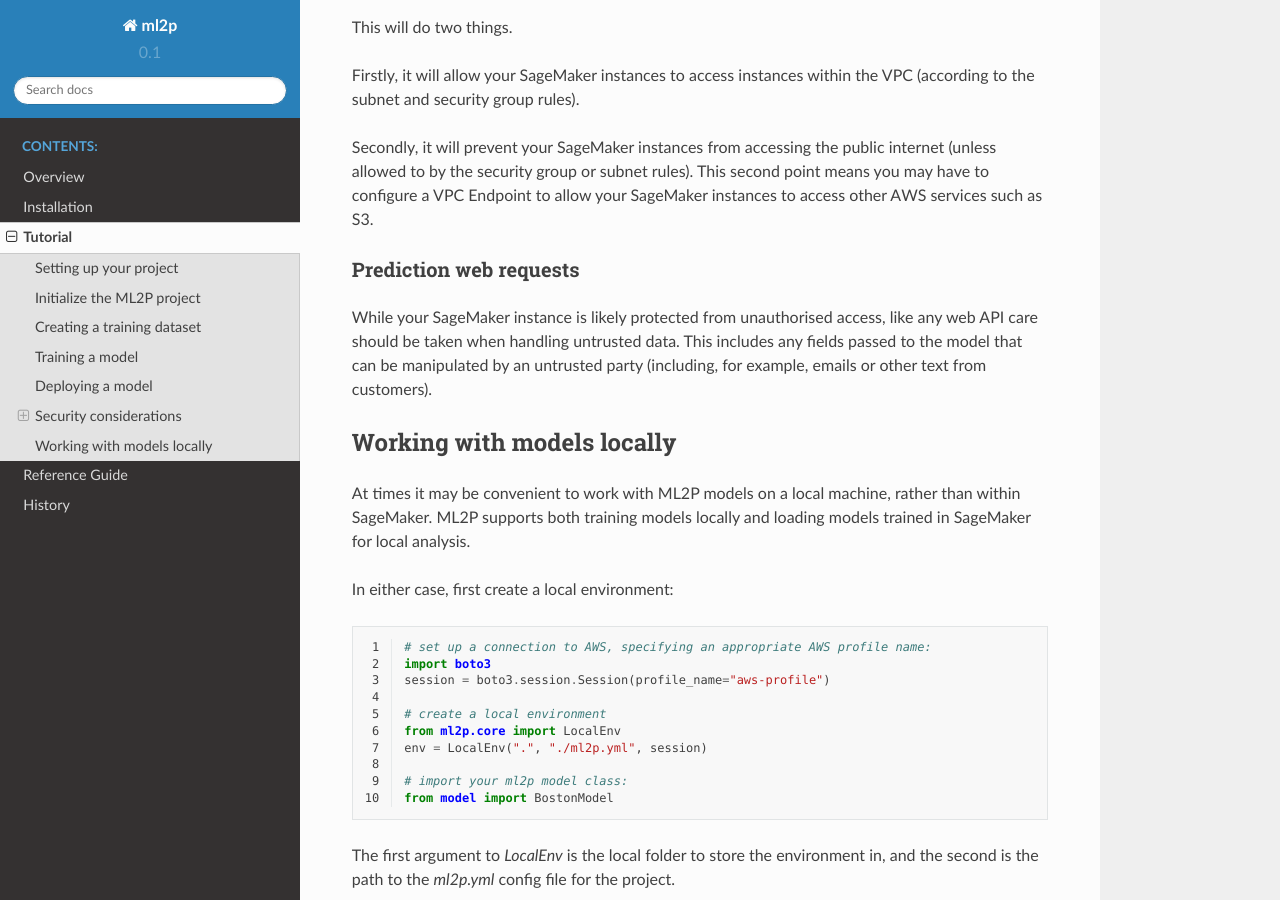
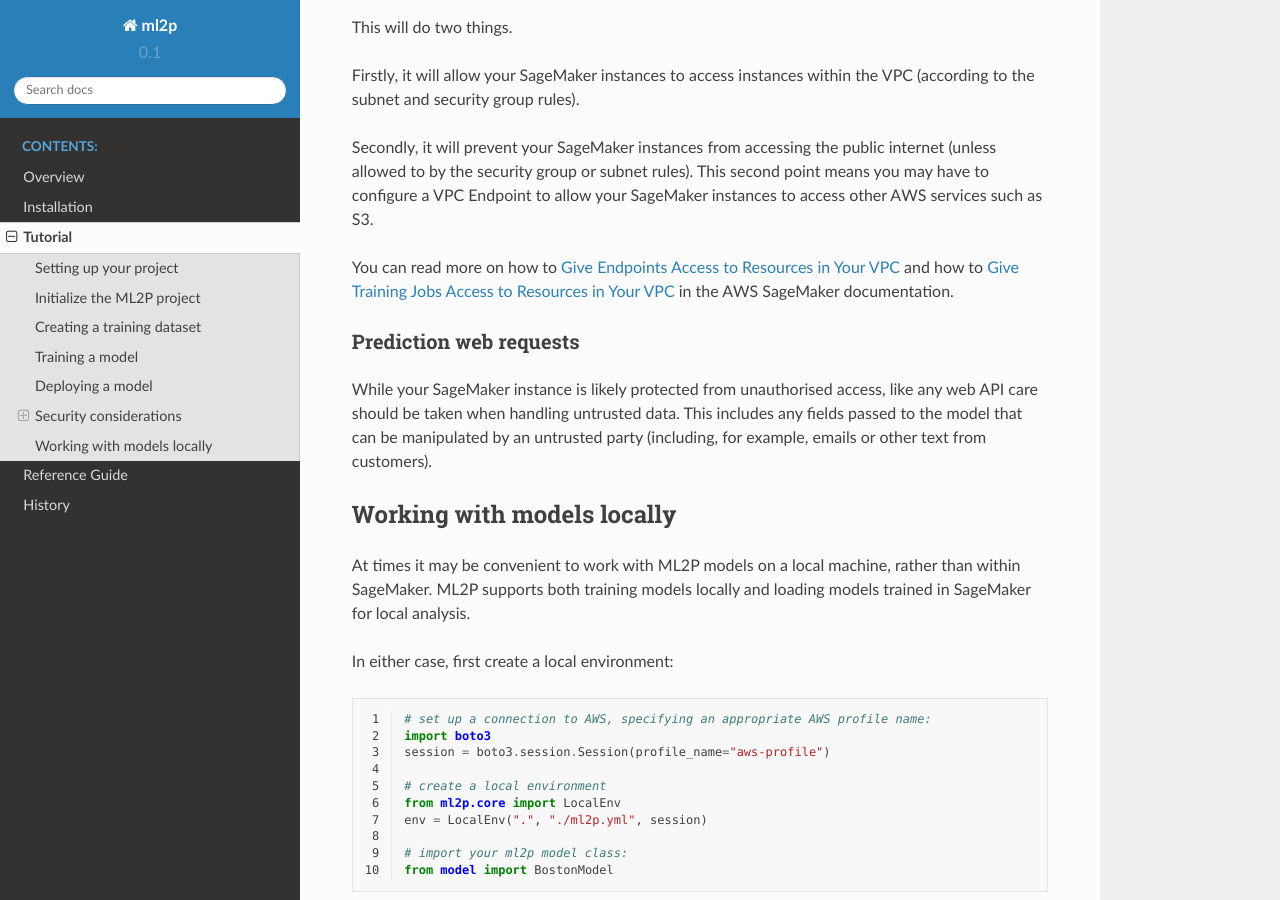
Before and after one commit to prodigyfinance/ml2p, a Sphinx documentation site: the page built from docs/tutorial/index.rst, in a window 1280 px wide and 900 px high, scrolled down 8389 px. Built offline with Sphinx 7.4.7 and the Read the Docs theme 2.0.0, drawn with Linux system fonts in a browser that asks for light colours.

Commit message:
Add links to AWS SageMaker VPC docs.

```diff
--- a/docs/tutorial/index.rst
+++ b/docs/tutorial/index.rst
@@ -287,6 +287,14 @@ the public internet (unless allowed to by the security group or subnet rules).
 This second point means you may have to configure a VPC Endpoint to allow
 your SageMaker instances to access other AWS services such as S3.
 
+You can read more on how to `Give Endpoints Access to Resources in Your VPC`_
+and how to `Give Training Jobs Access to Resources in Your VPC`_ in the AWS
+SageMaker documentation.
+
+.. _Give Endpoints Access to Resources in Your VPC: https://docs.aws.amazon.com/sagemaker/latest/dg/host-vpc.html
+.. _Give Training Jobs Access to Resources in Your VPC: https://docs.aws.amazon.com/sagemaker/latest/dg/train-vpc.html
+
+
 Prediction web requests
 ^^^^^^^^^^^^^^^^^^^^^^^
 
```
